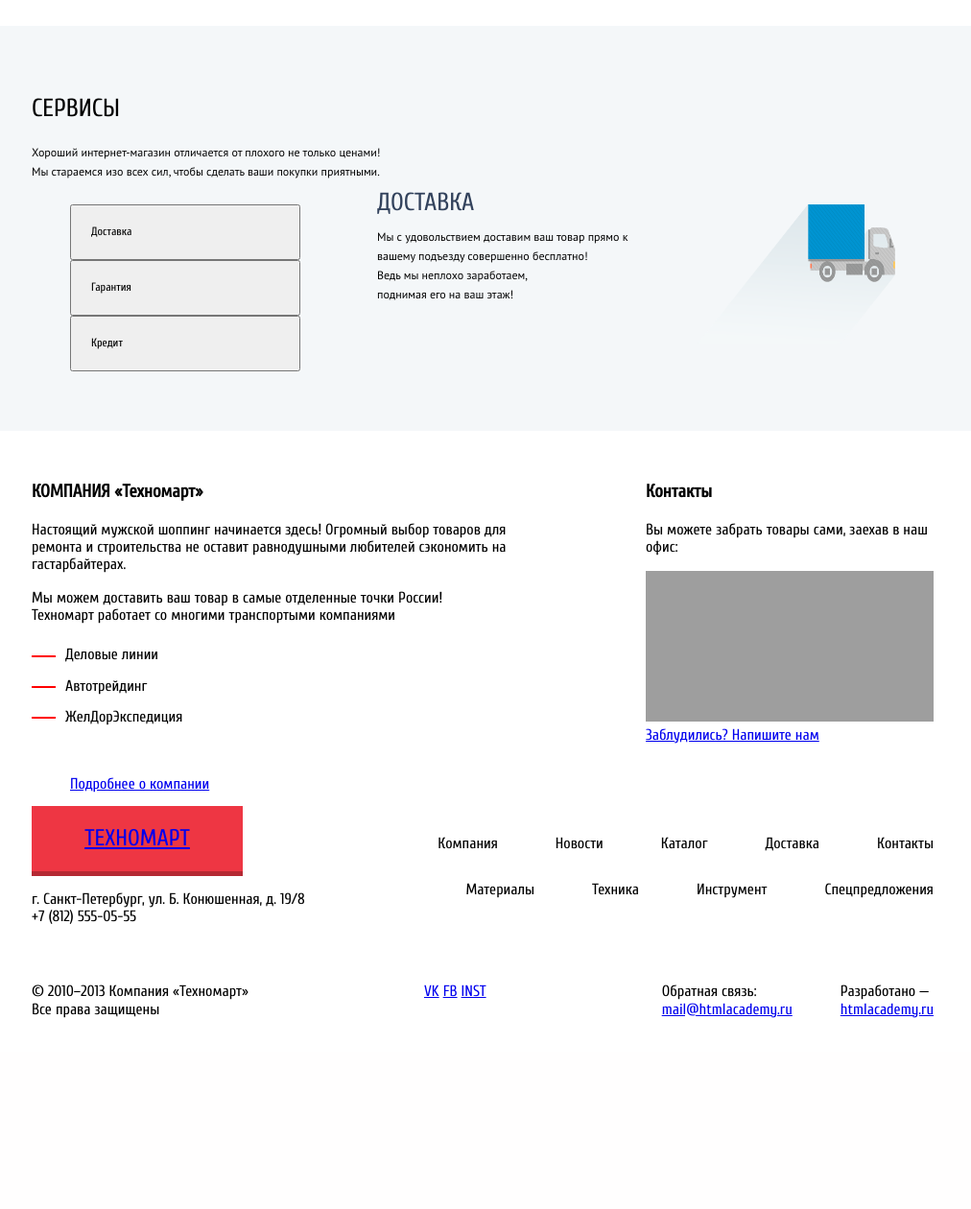
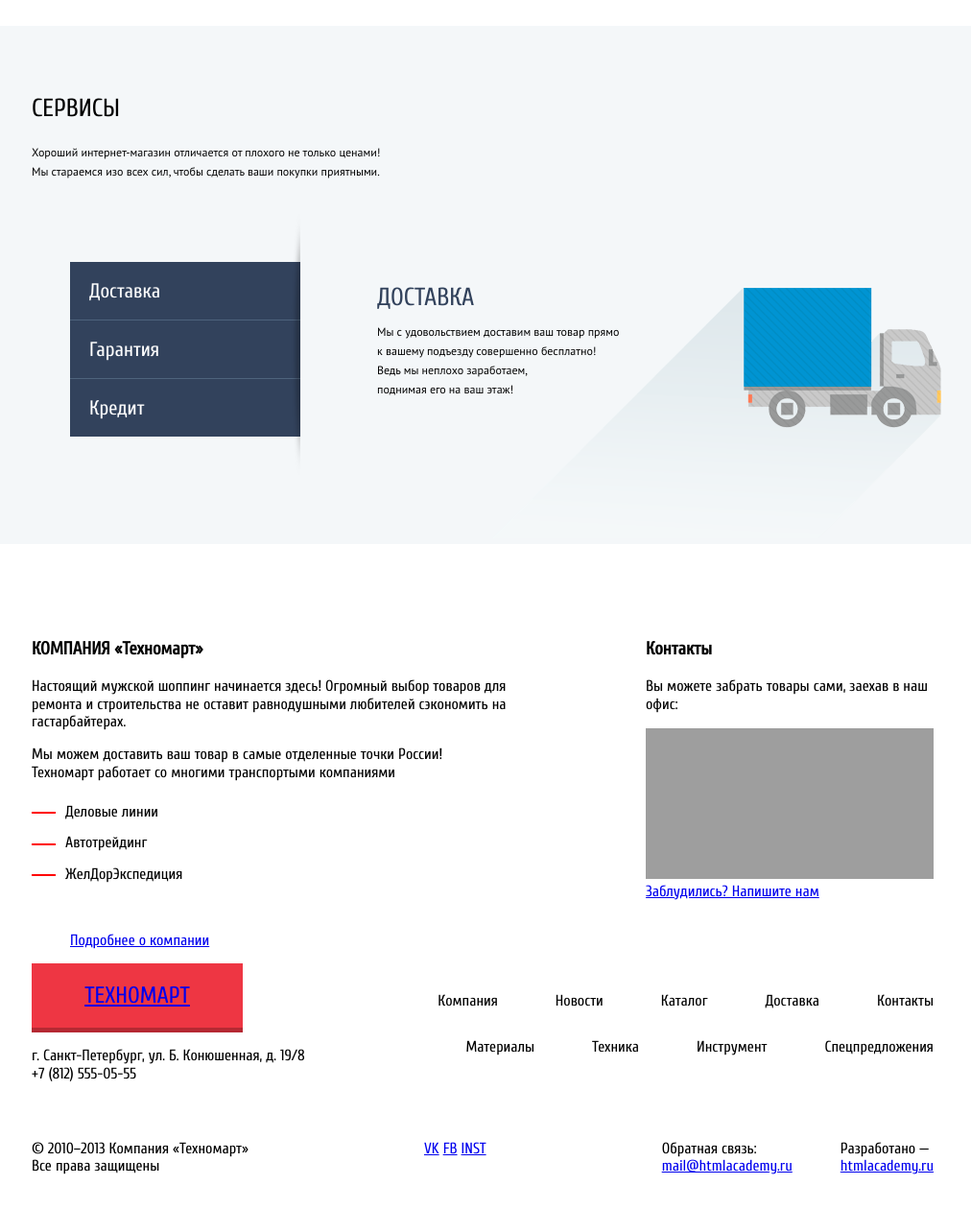
Before and after one commit to nyasquirrel/technomart, a PHP site: page / in a window 1280 px wide. Shown: the part 1855-3115 px from the top of the page at 96% size, without its empty margins (137-1149 px from the left). Before the commit the page ends 2916 px from the top, so only its background shows below. Run offline with PHP 8.4, Linux system fonts and the light colour scheme; some web fonts are replaced; grey boxes are pictures that could not be loaded.

Commit message:
сервисы

```diff
--- a/css/style-fix.css
+++ b/css/style-fix.css
@@ -670,46 +670,69 @@ nav {
 .pop-manufacturer:active {
 	opacity: 0.3;
 }
+.wrap-services {
+	position: relative;
+	padding-bottom: 100px;
+}
 .main-content {
 	margin-bottom: 85px;
 }
 .services {
-	width: 100%
+	width: 100%;
+	margin-bottom: 60px;
 }
 .tabs {
 	display: flex;
+	align-items: center;
 }
 .tabs__nav {
 	margin-right: 80px;
 }
+.tabs__nav ul {
+	position: relative;
+}
+.tabs__nav ul::after {
+	content: "";
+	position: absolute;
+	right: 0;
+	top: -50px;
+	background-image: url("../img/tabs-shadow.png");
+	width: 10px;
+	height: 272px;
+}
 .tabs__item {
 	display: flex;
+	align-items: center;
 }
 .btm-services {
 	list-style: none;
 }
 .btm-services button {
-	padding: 20px 0 20px 20px;
+	padding: 15px 20px;
 	min-width: 240px;
 	text-align: left;
+	font-size: 21px;
+	line-height: 30px;
+	border: none;
+	background-color: #32425c;
+	color: #fff;
+	border-bottom: 1px solid #4e637c;
 }
-.descr-service__item {
-	width: 280px;
-}
-.descr-services {
-	display: flex;
-/* 	width: 260px; */
-	align-self: center;
-	margin-right: 135px;
+.btm-services:last-child button {
+	border-bottom: none;
 }
 .image-services {
+	position: absolute;
 	align-self: center;
+	bottom: 0;
+	right: 0;
+	margin: 0;
+	width: 470px;
 }
 .main-services {
 	margin-bottom: 80px;
 	background-color: #f4f7f9;
-	padding: 50px 0;
-	margin-bottom: 35px;
+	padding-top: 50px;
 	line-height: 20px;
 	font-size: 12px;
 }
@@ -720,6 +743,9 @@ nav {
 }
 .main-services p {
 	font-family: 'PT Sans', sans-serif;
+}
+.delivery-service {
+	width: 380px;
 }
 .item-service__title {
 	text-transform: uppercase;
--- a/index.php
+++ b/index.php
@@ -323,7 +323,7 @@
 			</div>
 		</div>
 		<div class="main-services">
-			<div class="container">
+			<div class="container wrap-services">
 				<section class="services">
 					<h3 class="title-services">Сервисы</h3>
 					<p class="services-promo-description">Хороший интернет-магазин отличается от плохого не только ценами!<br>
@@ -341,11 +341,11 @@
 						<div class="tabs__item">
 							<div class="delivery-service">
 								<span class="item-service__title">Доставка</span>
-								<p class="item-description">Мы с удовольствием доставим ваш товар прямо к вашему подъезду совершенно бесплатно!<br>
+								<p class="item-description">Мы с удовольствием доставим ваш товар прямо<br> к вашему подъезду совершенно бесплатно!<br>
 								Ведь мы неплохо заработаем, <br>поднимая его на ваш этаж!</p>
 							</div>
 							<figure class="image-services">
-								<img src="img/car.png" width="206" height="145" alt="Доставка">
+								<img src="img/car.png" alt="Доставка">
 							</figure>
 						</div>
 						<!-- <div class="tabs__item">
```
Also changed, not shown: img/tabs-shadow.png (added).
